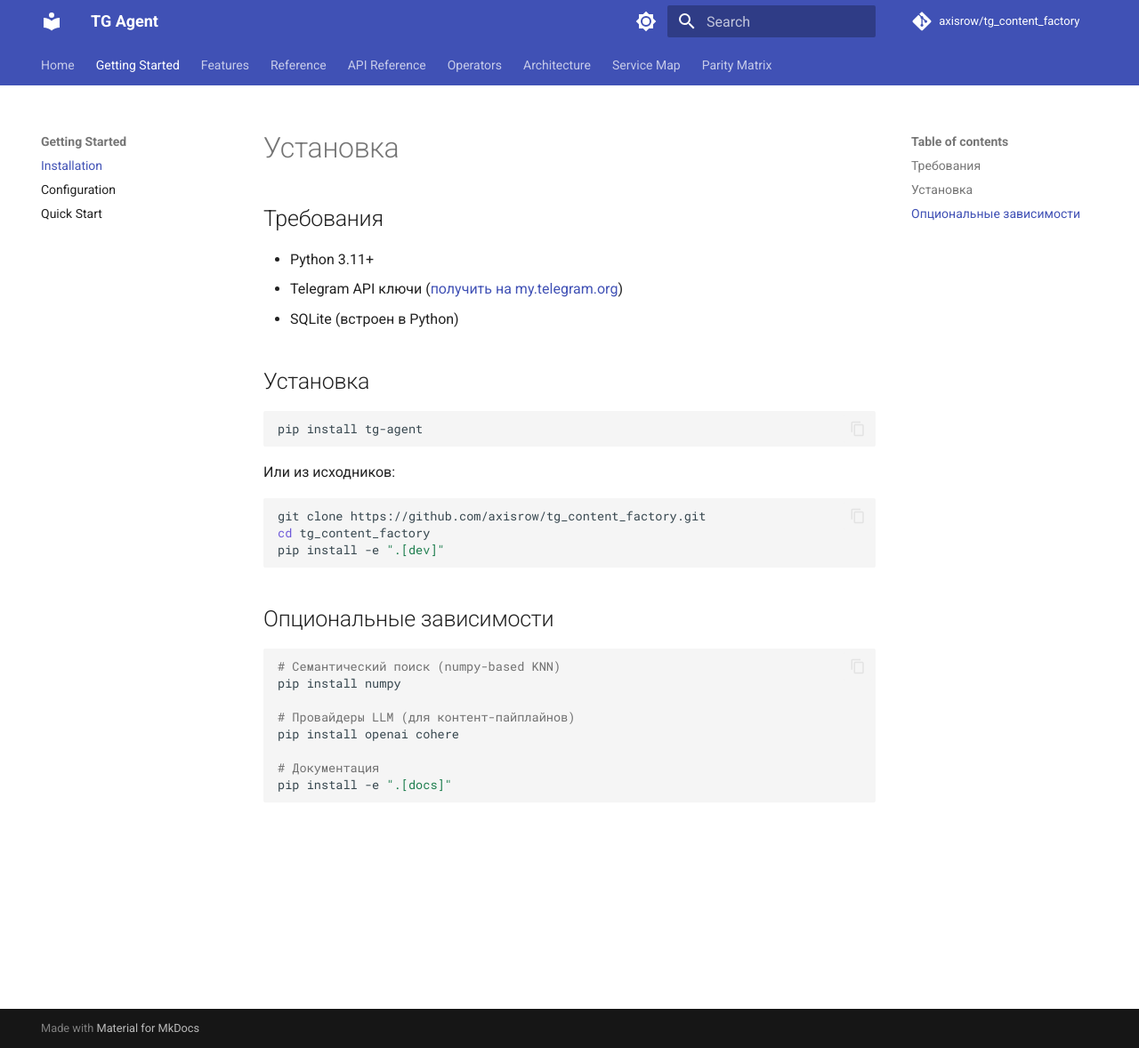
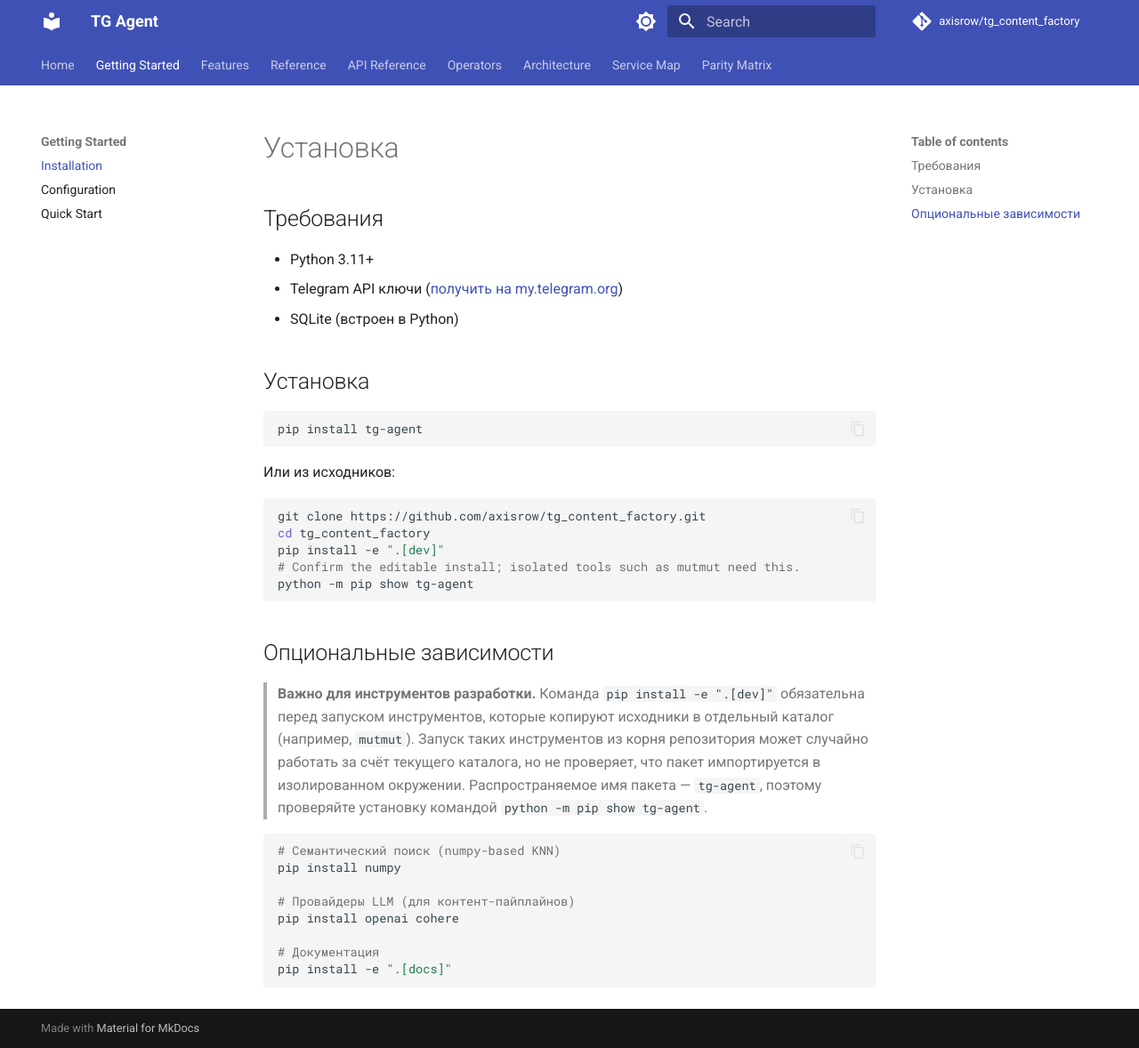
Before and after one commit to axisrow/tg_content_factory, an MkDocs documentation site: the page built from docs/getting-started/installation.md, in a window 1280 px wide and 1178 px high. Shown: the whole window at 89% size. Built offline with MkDocs 1.6.1 and Material for MkDocs 9.7.7, drawn with Linux system fonts in a browser that asks for light colours; comment, search, counter and statistics services are not loaded.

Commit message:
chore(tooling): document editable install for mutmut

````diff
--- a/docs/getting-started/installation.md
+++ b/docs/getting-started/installation.md
@@ -18,9 +18,18 @@ pip install tg-agent
 git clone https://github.com/axisrow/tg_content_factory.git
 cd tg_content_factory
 pip install -e ".[dev]"
+# Confirm the editable install; isolated tools such as mutmut need this.
+python -m pip show tg-agent
 ```
 
 ## Опциональные зависимости
+
+> **Важно для инструментов разработки.** Команда `pip install -e ".[dev]"` обязательна
+> перед запуском инструментов, которые копируют исходники в отдельный каталог
+> (например, `mutmut`). Запуск таких инструментов из корня репозитория может
+> случайно работать за счёт текущего каталога, но не проверяет, что пакет
+> импортируется в изолированном окружении. Распространяемое имя пакета —
+> `tg-agent`, поэтому проверяйте установку командой `python -m pip show tg-agent`.
 
 ```bash
 # Семантический поиск (numpy-based KNN)
--- a/pyproject.toml
+++ b/pyproject.toml
@@ -103,6 +103,10 @@ dev = [
     "pytest-xdist>=3.8.0",
     "ruff>=0.15.14",
     "pytest-cov>=7.1.0",
+    # Mutation testing runs in an isolated working tree, so keep it in the
+    # development environment rather than relying on a globally installed
+    # mutmut binary.
+    "mutmut>=3.7.0",
     # Code-health tooling: scripts/code_health.py (radon cc/mi + vulture) and the
     # CI cyclomatic-complexity gate (`--fail-on F`). ruff (above) is the third.
     "radon>=6.0.1",
````
Also changed, not shown: CLAUDE.md (+7 -0 lines).
